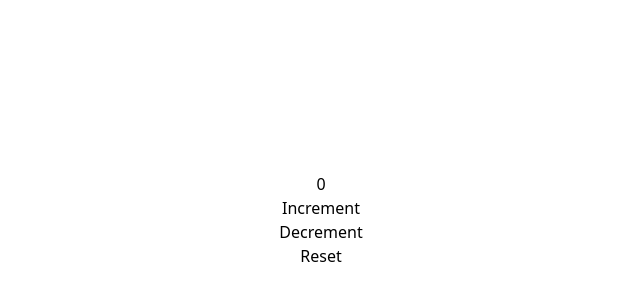
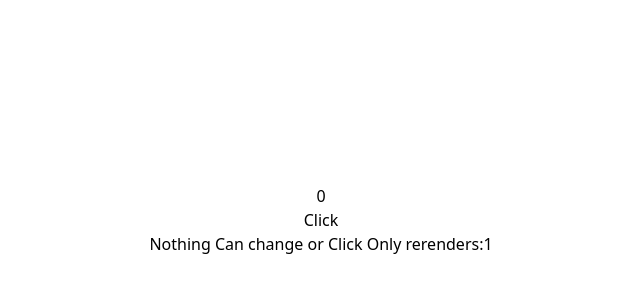
Before and after one commit to Hrithiksaini2000/React-Course-S, a React (Vite) app: page / in a window 1280 px wide. Shown: the part 180-480 px from the top of the page, without its empty margins (319-959 px from the left). Built offline with nearby package versions, Linux system fonts and the light colour scheme.

Commit message:
React Memo in react js

```diff
--- /dev/null
+++ b/src/components/Hooks/Memo/MemoCount.jsx
@@ -0,0 +1,48 @@
+import { memo } from "react"
+import { useRef } from "react"
+
+
+// export const Counts=()=>{
+//     const renders = useRef(0)
+//     console.log(renders)
+
+//     return(
+//         <>
+//         <div>
+//             <h5>Nothing Can change or Click Only rerenders:<span>{renders.current++}</span></h5>
+//         </div>
+//         </>
+//     )
+// }
+
+// we use memo to prvent rerendering of the child from parent
+
+const Counts=()=>{
+    const renders = useRef(0)
+    console.log(renders)
+
+    return(
+        <>
+        <div>
+            <h5>Nothing Can change or Click Only rerenders:<span>{renders.current++}</span></h5>
+        </div>
+        </>
+    )
+}
+
+export default memo(Counts)
+
+// Second method of use the memo
+
+// export const Counts=memo(()=>{
+//     const renders = useRef(0)
+//     console.log(renders)
+
+//     return(
+//         <>
+//         <div>
+//             <h5>Nothing Can change or Click Only rerenders:<span>{renders.current++}</span></h5>
+//         </div>
+//         </>
+//     )
+// })
--- /dev/null
+++ b/src/components/Hooks/Memo/ReactMemo.jsx
@@ -0,0 +1,16 @@
+import { useState } from "react"
+// import {Counts}  from "./MemoCount"
+import Counts  from "./MemoCount"
+
+export const Reactmemo = () => {
+    const [count, Setcount] = useState(0)
+    return (
+        <>
+            <div className="p-4 flex flex-col items-center h-lvh justify-center">
+                <h5>{count}</h5>
+                <button onClick={()=> Setcount((prev)=> prev + 1)}>Click</button>
+                <Counts/>
+            </div>
+        </>
+    )
+}
--- a/src/components/Hooks/UseReducer/index.jsx
+++ b/src/components/Hooks/UseReducer/index.jsx
@@ -2,7 +2,7 @@ import { useReducer } from "react"
 
 export const Reducercmp=()=>{
 
-    const initialState= {
+    const initialState = {
         count:0,
         inc:2,
         dec:2
--- a/src/main.jsx
+++ b/src/main.jsx
@@ -1,9 +1,10 @@
 import { StrictMode } from 'react'
 import { createRoot } from 'react-dom/client'
 import "./index.css"
+import { Reactmemo } from './components/Hooks/Memo/Reactmemo'
 // import { Bioprovider } from './components/Hooks/ContextApi'
 // import { About, Custom, Home, Newuse } from './components/Hooks/ContextApi/Home'
-import { Reducercmp } from './components/Hooks/UseReducer'
+// import { Reducercmp } from './components/Hooks/UseReducer'
 // import { UseID } from './components/Hooks/UseID/Useid'
 // import { Propdrilling } from './components/Hooks/Prop_drilling'
 // import { Useffectchallenge } from './components/Challenges/useffectchallenge'
@@ -77,6 +78,7 @@ createRoot(document.getElementById('root')).render(
       <Custom/>
       <Newuse/>
     </Bioprovider> */}
-    <Reducercmp/>
+    {/* <Reducercmp/> */}
+    <Reactmemo/>
   </StrictMode>
 )
```
